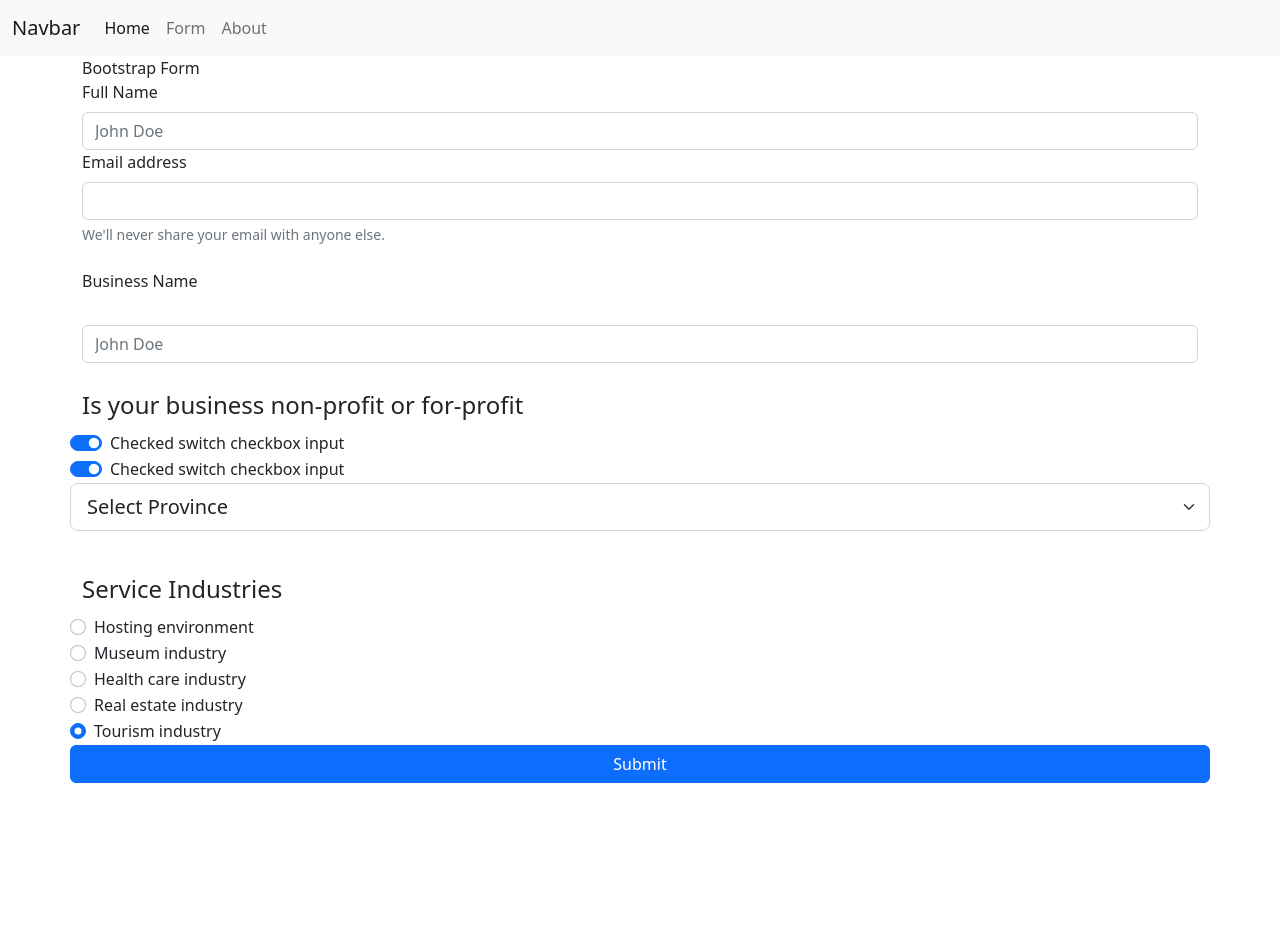
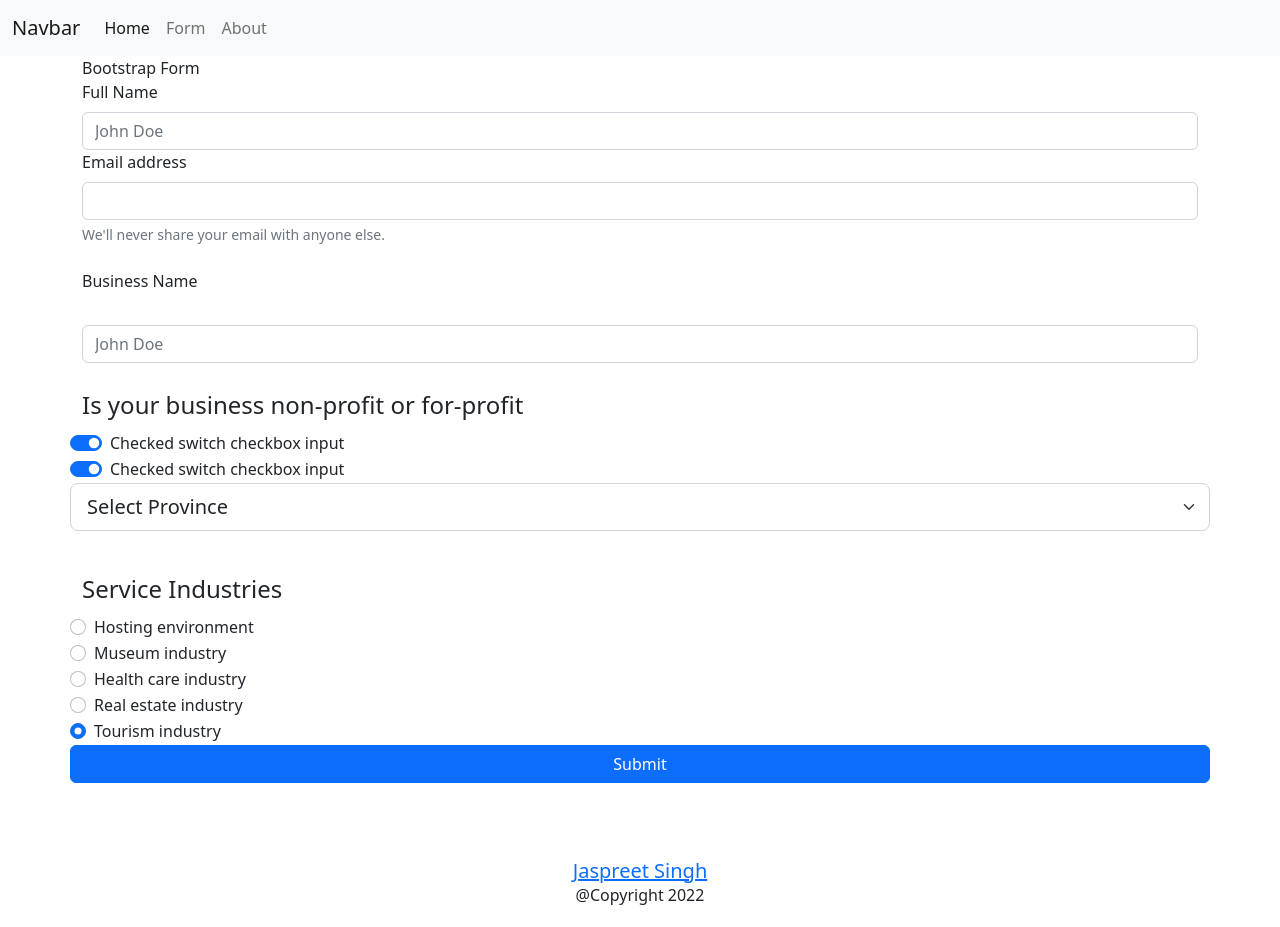
Before and after one commit to Jass3232/jaspreet_WEB301_Assignments_F22, a plain HTML site: page StarterFiles/index.html in a window 1280 px wide. Before the commit the page ends 879 px from the top, so only its background shows below. Drawn offline with nearby package versions, Linux system fonts and the light colour scheme.

Commit message:
github link in footer

```diff
--- a/StarterFiles/index.html
+++ b/StarterFiles/index.html
@@ -131,7 +131,7 @@
 <div class="row">
   <div class="col-md-4"></div>
   <div id="myModal" class="modal col-md-4">
-    <!-- Modal content -->
+
     <div class="modal-content">
       <div class="modal-header">
         <span class="close">&times;</span>
@@ -151,7 +151,10 @@
 
 
   <footer>
-    <!-- Github link goes here -->
+    <div class="card-body text-center">
+      <h5 class="card-title"><a href="https://github.com/Jass3232/jaspreet_WEB301_Assignments_F22" target="_blank">Jaspreet Singh</a></h5>
+      <p class="card-text">@Copyright 2022</p>
+  </div>
   </footer>
   <script type="text/javascript" src="https://cdn.jsdelivr.net/npm/bootstrap@5.2.3/dist/js/bootstrap.bundle.min.js"></script>
   <script type="text/javascript" src="js/script.js"></script>
```
